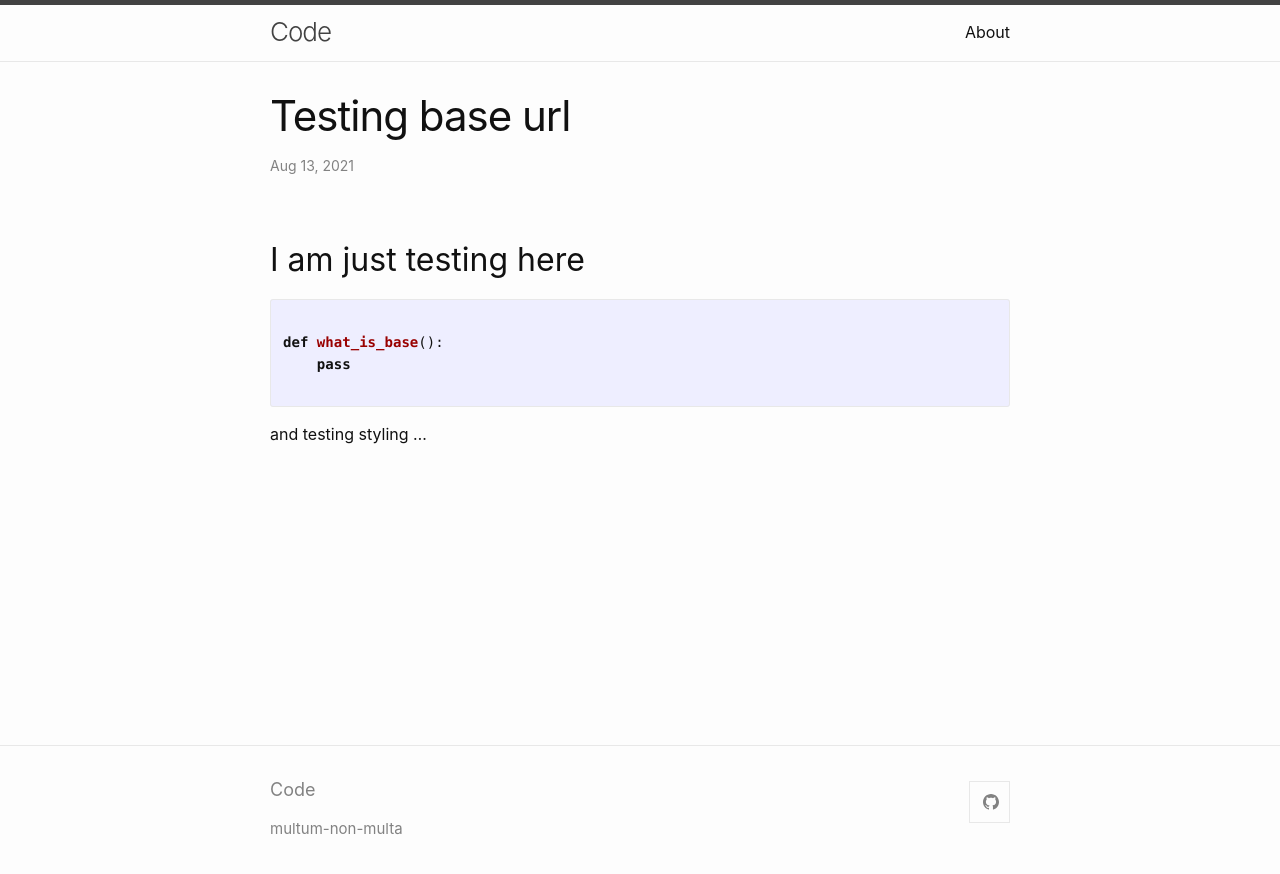
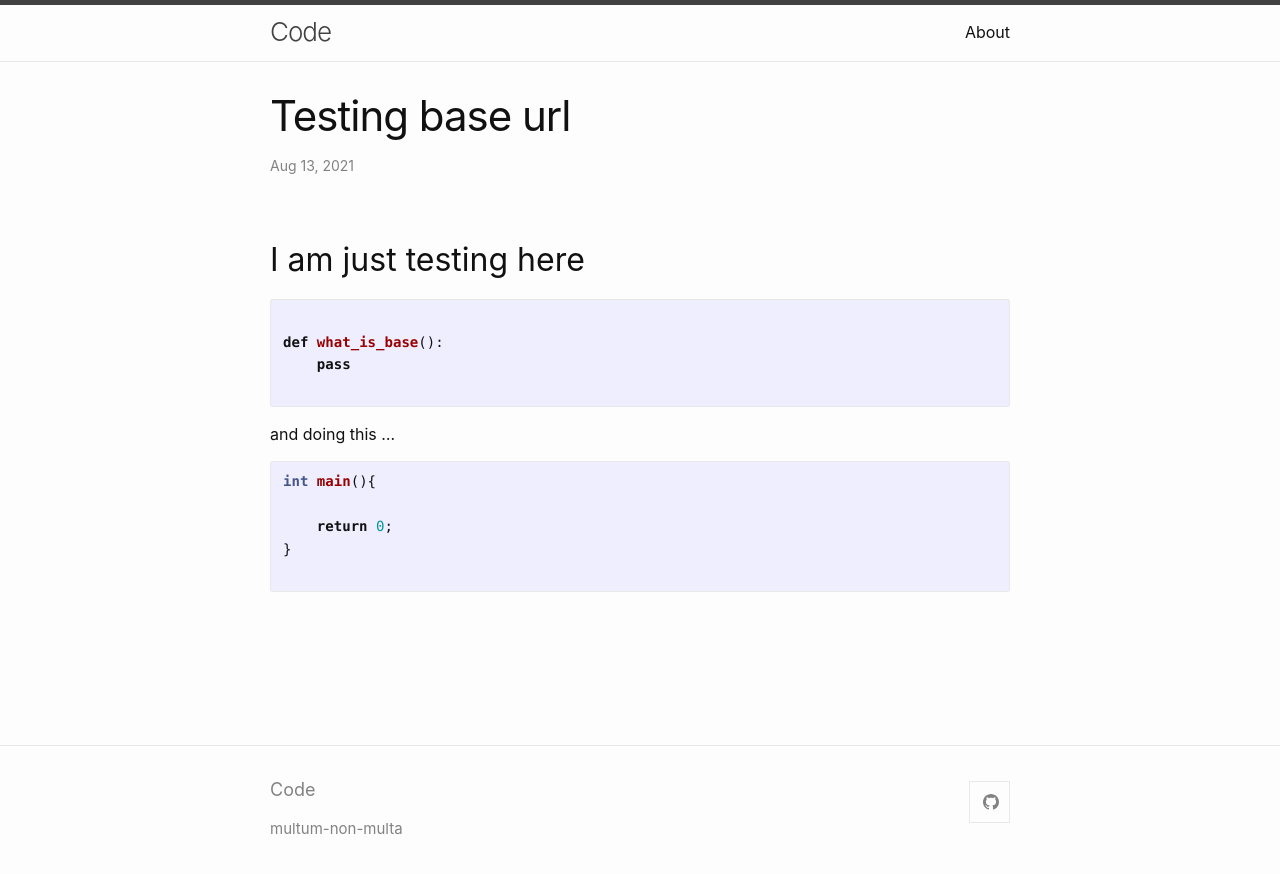
Before and after one commit to multum-non-multa/code, a Jekyll site: the page built from _posts/2021-08-13-testing.md, in a window 1280 px wide. Shown: the top 874 px of the page. Built offline with Jekyll 4.4.1, drawn with Linux system fonts in a browser that asks for light colours.

````diff
--- a/_posts/2021-08-13-testing.md
+++ b/_posts/2021-08-13-testing.md
@@ -12,4 +12,12 @@ def what_is_base():
 
 ```
 
-and testing styling ...
+and doing this ...
+
+```c
+int main(){
+
+    return 0;
+}
+
+```
````
Also changed, not shown: 1 other file.
